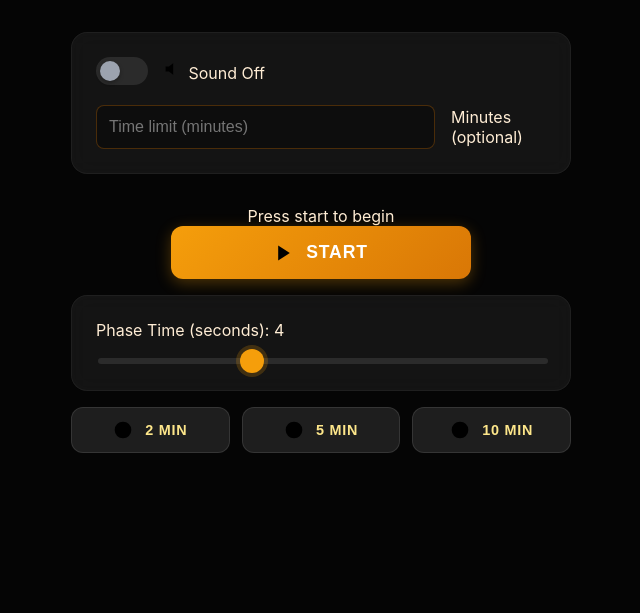
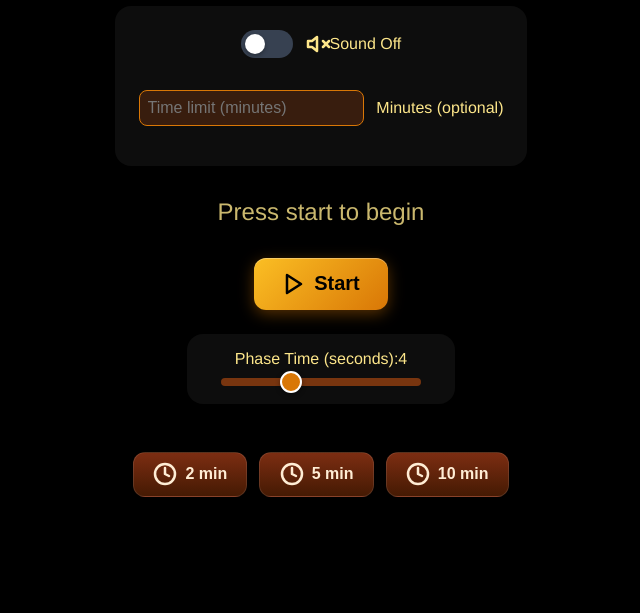
Before and after one commit to AlexJ456/Box5n11, a plain HTML site: page index.html in a window 1280 px wide. Shown: the part 219-832 px from the top of the page, without its empty margins (319-959 px from the left). Before the commit the page ends 800 px from the top, so only its background shows below. Drawn offline with Linux system fonts and the light colour scheme.

Commit message:
Refactor styles and update HTML structure

```diff
--- a/index.html
+++ b/index.html
@@ -8,20 +8,12 @@
     <title>Box Breathing</title>
     <link rel="manifest" href="manifest.json">
     <style>
-        :root {
-            --primary-gradient: linear-gradient(135deg, #f59e0b, #d97706);
-            --primary-shadow: 0 4px 15px rgba(245, 158, 11, 0.3);
-            --surface-color: rgba(30, 30, 30, 0.6);
-            --text-main: #ffedd5;
-            --text-muted: #fdba74;
-        }
-
         body {
-            font-family: -apple-system, BlinkMacSystemFont, 'Segoe UI', Roboto, Helvetica, Arial, sans-serif;
+            font-family: 'Helvetica Neue', Arial, sans-serif;
             margin: 0;
             padding: 0;
-            background-color: #050505; /* Slightly softer black */
-            color: var(--text-main);
+            background-color: black;
+            color: #ffedd5;
             min-height: 100vh;
             display: flex;
             flex-direction: column;
@@ -38,10 +30,9 @@
             background-color: #92400e;
             color: white;
             padding: 8px 16px;
-            border-radius: 20px;
-            font-size: 0.9rem;
+            border-radius: 4px;
             z-index: 1000;
-            backdrop-filter: blur(4px);
+            display: none;
         }
 
         .container {
@@ -79,189 +70,156 @@
             flex-direction: column;
             align-items: center;
             width: 100%;
-            max-width: 500px;
+            height: 100vh; /* Fill height to allow spacing logic */
+            justify-content: center;
         }
 
         h1 {
             font-size: 2.5rem;
             font-weight: 700;
-            margin-bottom: 3rem;
-            background: linear-gradient(to right, #fcd34d, #f59e0b);
-            -webkit-background-clip: text;
-            -webkit-text-fill-color: transparent;
-            text-shadow: 0 2px 10px rgba(245, 158, 11, 0.2);
-            text-align: center;
+            margin-bottom: 2rem;
+            margin-top: 2rem;
+            color: #fcd34d;
+            text-shadow: 0 2px 10px rgba(252, 211, 77, 0.2);
         }
 
         .instruction {
-            font-size: 2.5rem;
-            font-weight: 600;
-            margin-bottom: 3rem;
-            color: #fff;
-            text-shadow: 0 2px 4px rgba(0,0,0,0.5);
-            letter-spacing: 0.05em;
+            font-size: 3rem;
+            font-weight: 800;
+            margin-bottom: 2rem;
+            color: #fdba74;
+            text-shadow: 0 4px 20px rgba(0,0,0,0.8);
+            letter-spacing: 2px;
+            text-transform: uppercase;
+            transition: color 0.3s ease;
         }
 
-        /* Countdown removed per request, retaining minimal style just in case of revert */
-        .countdown {
-            display: none;
-        }
-
-        .phase-tracker {
-            display: flex;
-            gap: 1.5rem;
-            margin-bottom: 3rem;
-            flex-wrap: wrap;
-            justify-content: center;
-        }
-
-        .phase-item {
-            display: flex;
-            flex-direction: column;
-            align-items: center;
-            gap: 0.5rem;
-            opacity: 0.4;
-            transform: scale(0.9);
-            transition: all 0.4s cubic-bezier(0.4, 0, 0.2, 1);
-            font-size: 0.9rem;
-            color: #fde68a;
-            font-weight: 500;
-        }
-
-        .phase-item.active {
-            opacity: 1;
-            transform: scale(1.1);
-            text-shadow: 0 0 10px var(--phase-color);
-        }
-
-        .phase-dot {
-            width: 10px;
-            height: 10px;
-            border-radius: 50%;
-            background-color: var(--phase-color);
-            box-shadow: 0 0 5px var(--phase-color);
-            transition: all 0.3s ease;
-        }
-
-        .phase-item.active .phase-dot {
-            box-shadow: 0 0 15px var(--phase-color), 0 0 30px var(--phase-color);
-            transform: scale(1.2);
+        .limit-warning {
+            margin-bottom: 1.5rem;
+            color: #f97316;
+            font-size: 1rem;
+            letter-spacing: 0.05em;
+            text-transform: uppercase;
         }
 
         .timer {
             position: fixed;
-            top: 20px;
-            right: 20px;
-            font-family: monospace;
-            font-size: 1.1rem;
+            top: 1.5rem;
+            right: 1.5rem;
             color: #fde68a;
-            background: rgba(0, 0, 0, 0.3);
+            font-variant-numeric: tabular-nums;
+            font-weight: 600;
+            z-index: 2;
+            background: rgba(0,0,0,0.3);
             padding: 8px 12px;
-            border-radius: 12px;
+            border-radius: 20px;
             backdrop-filter: blur(4px);
-            z-index: 2;
-            border: 1px solid rgba(253, 230, 138, 0.1);
-        }
-
-        .settings {
-            background: var(--surface-color);
-            padding: 1.5rem;
-            border-radius: 16px;
-            backdrop-filter: blur(10px);
-            border: 1px solid rgba(255, 255, 255, 0.05);
-            margin-bottom: 2rem;
-            width: 100%;
-            box-sizing: border-box;
         }
 
         .form-group {
             display: flex;
             align-items: center;
-            margin-bottom: 1.25rem;
-            gap: 1rem;
+            margin-bottom: 1rem;
+            gap: 0.8rem;
         }
 
-        .form-group:last-child {
-            margin-bottom: 0;
+        .settings {
+            display: flex;
+            flex-direction: column;
+            align-items: center;
+            margin-bottom: 2rem;
+            gap: 1rem;
+            background: rgba(255,255,255,0.05);
+            padding: 1.5rem;
+            border-radius: 1rem;
+            backdrop-filter: blur(5px);
         }
 
-        /* Modernized Inputs */
         input[type="number"] {
-            background-color: rgba(0, 0, 0, 0.3);
+            background-color: rgba(120, 53, 15, 0.4);
             color: #ffedd5;
-            border: 1px solid rgba(217, 119, 6, 0.3);
-            padding: 0.75rem;
-            border-radius: 8px;
-            font-size: 1rem;
-            width: 100%;
-            transition: border-color 0.2s;
+            border: 1px solid #d97706;
+            padding: 0.5rem;
+            border-radius: 0.5rem;
+            font-size: 16px;
         }
 
-        input[type="number"]:focus {
-            outline: none;
-            border-color: #f59e0b;
+        label {
+            color: #fde68a;
+            display: flex;
+            align-items: center;
+            font-weight: 500;
         }
 
-        /* Modernized Button */
-        button {
-            font-size: 1.1rem;
-            font-weight: 600;
-            padding: 1rem 2rem;
-            background: var(--primary-gradient);
-            color: white;
+        /* Modern Button Styles */
+        .modern-btn {
+            font-size: 1.25rem;
+            padding: 0.85rem 1.75rem;
+            color: black;
             border: none;
-            border-radius: 12px;
+            border-radius: 0.75rem;
             cursor: pointer;
             display: flex;
             align-items: center;
             justify-content: center;
-            gap: 0.75rem;
-            box-shadow: var(--primary-shadow);
-            transition: transform 0.2s, box-shadow 0.2s, filter 0.2s;
-            width: 100%;
-            max-width: 300px;
-            text-transform: uppercase;
-            letter-spacing: 0.05em;
+            gap: 0.5rem;
+            transition: transform 0.1s ease, box-shadow 0.2s ease, filter 0.2s;
+            font-weight: 600;
         }
 
-        button:active {
-            transform: scale(0.98);
-            box-shadow: 0 2px 8px rgba(245, 158, 11, 0.2);
+        .modern-btn:active {
+            transform: scale(0.97);
+        }
+
+        .main-btn {
+            background: linear-gradient(135deg, #fbbf24, #d97706);
+            box-shadow: 0 4px 15px rgba(217, 119, 6, 0.4), inset 0 1px 0 rgba(255,255,255,0.3);
+        }
+
+        .main-btn:hover {
+            filter: brightness(1.1);
+            box-shadow: 0 6px 20px rgba(217, 119, 6, 0.5), inset 0 1px 0 rgba(255,255,255,0.3);
+        }
+
+        .sub-btn {
+            background: #4ade80;
+            color: #064e3b;
+            box-shadow: 0 4px 15px rgba(74, 222, 128, 0.3);
         }
 
         .preset-button {
-            background: rgba(255, 255, 255, 0.1);
-            border: 1px solid rgba(255, 255, 255, 0.1);
-            color: #fde68a;
-            box-shadow: none;
-            padding: 0.75rem 1rem;
-            font-size: 0.9rem;
-            width: auto;
-            flex: 1;
-            min-width: 80px;
+            font-size: 1rem;
+            padding: 0.6rem 1.2rem;
+            background: linear-gradient(to bottom, #7c2d12, #451a03);
+            color: #ffedd5;
+            border: 1px solid rgba(255,255,255,0.1);
         }
 
         .preset-button:hover {
-            background: rgba(255, 255, 255, 0.15);
-            border-color: rgba(255, 255, 255, 0.2);
+            background: linear-gradient(to bottom, #9a3412, #7c2d12);
         }
 
-        /* Modern Toggle Switch */
         .switch {
             position: relative;
             display: inline-block;
             width: 52px;
             height: 28px;
-            flex-shrink: 0;
         }
 
-        .switch input { opacity: 0; width: 0; height: 0; }
+        .switch input {
+            opacity: 0;
+            width: 0;
+            height: 0;
+        }
 
         .slider {
             position: absolute;
             cursor: pointer;
-            top: 0; left: 0; right: 0; bottom: 0;
-            background-color: rgba(255, 255, 255, 0.1);
+            top: 0;
+            left: 0;
+            right: 0;
+            bottom: 0;
+            background-color: #374151;
             transition: .4s;
             border-radius: 34px;
         }
@@ -273,97 +231,115 @@
             width: 20px;
             left: 4px;
             bottom: 4px;
-            background-color: #9ca3af;
+            background-color: white;
             transition: .4s;
             border-radius: 50%;
             box-shadow: 0 2px 4px rgba(0,0,0,0.3);
         }
 
         input:checked + .slider {
-            background-color: rgba(245, 158, 11, 0.2);
-            border: 1px solid rgba(245, 158, 11, 0.5);
+            background-color: #d97706;
         }
 
         input:checked + .slider:before {
             transform: translateX(24px);
-            background-color: #f59e0b;
-        }
-
-        /* Range Slider Modernization */
-        .slider-container {
-            background: var(--surface-color);
-            padding: 1.5rem;
-            border-radius: 16px;
-            backdrop-filter: blur(10px);
-            border: 1px solid rgba(255, 255, 255, 0.05);
-            margin: 1rem 0;
-            width: 100%;
-            box-sizing: border-box;
-            display: flex;
-            flex-direction: column;
-            gap: 1rem;
-        }
-
-        input[type="range"] {
-            -webkit-appearance: none;
-            width: 100%;
-            height: 6px;
-            background: rgba(255, 255, 255, 0.1);
-            border-radius: 3px;
-            outline: none;
-        }
-
-        input[type="range"]::-webkit-slider-thumb {
-            -webkit-appearance: none;
-            width: 24px;
-            height: 24px;
-            background: #f59e0b;
-            border-radius: 50%;
-            cursor: pointer;
-            box-shadow: 0 0 0 4px rgba(245, 158, 11, 0.2);
-            transition: box-shadow 0.2s;
-        }
-
-        input[type="range"]::-webkit-slider-thumb:hover {
-            box-shadow: 0 0 0 6px rgba(245, 158, 11, 0.3);
         }
 
         .icon {
-            width: 20px;
-            height: 20px;
+            display: inline-block;
+            vertical-align: middle;
+            width: 24px;
+            height: 24px;
             stroke-width: 2.5;
+            stroke: currentColor;
+            fill: none;
+            stroke-linecap: round;
+            stroke-linejoin: round;
         }
 
         .shortcut-buttons {
             display: flex;
             gap: 0.75rem;
-            width: 100%;
-            justify-content: space-between;
+            margin-top: 2rem;
+            flex-wrap: wrap;
+            justify-content: center;
+        }
+
+        .slider-container {
+            display: flex;
+            flex-direction: column;
+            align-items: center;
+            margin-top: 1.5rem;
+            margin-bottom: 1rem;
+            background: rgba(255,255,255,0.05);
+            padding: 1rem 2rem;
+            border-radius: 1rem;
+        }
+
+        input[type="range"] {
+            -webkit-appearance: none;
+            appearance: none;
+            width: 200px;
+            height: 8px;
+            background: #78350f;
+            border-radius: 5px;
+            outline: none;
+            margin-top: 10px;
+        }
+
+        input[type="range"]::-webkit-slider-thumb {
+            -webkit-appearance: none;
+            appearance: none;
+            width: 22px;
+            height: 22px;
+            background: #d97706;
+            border: 2px solid #fff;
+            border-radius: 50%;
+            cursor: pointer;
+            box-shadow: 0 2px 5px rgba(0,0,0,0.4);
+        }
+
+        .prompt {
+            font-size: 1.5rem;
+            margin-bottom: 2rem;
+            color: #fde68a;
+            opacity: 0.8;
+        }
+
+        .complete {
+            font-size: 3rem;
+            margin-bottom: 2rem;
+            color: #4ade80;
+            font-weight: bold;
+            text-shadow: 0 0 20px rgba(74, 222, 128, 0.4);
         }
 
         @media (max-width: 480px) {
             h1 { font-size: 2rem; }
-            .instruction { font-size: 2rem; }
-            button { font-size: 1rem; padding: 0.8rem 1.5rem; }
+            .instruction { font-size: 2.5rem; }
+        }
+
+        @media (prefers-reduced-motion: reduce) {
+            button, .slider, input[type="range"], #box-canvas {
+                transition-duration: 0.01ms !important;
+                animation-duration: 0.01ms !important;
+            }
         }
     </style>
 </head>
 <body>
-    <div id="offline-notification" style="display: none;">You are offline, but the app will work normally</div>
-
+    <div id="offline-notification">You are offline, but the app will work normally</div>
     <div class="container">
         <div id="app-content"></div>
         <canvas id="box-canvas"></canvas>
     </div>
-
     <script src="app.js"></script>
-
     <script>
         if ('serviceWorker' in navigator) {
             window.addEventListener('load', () => {
                 navigator.serviceWorker.register('service-worker.js')
-                    .then(registration => console.log('SW Registered'))
-                    .catch(error => console.log('SW Failed:', error));
+                    .then(r => console.log('SW registered'))
+                    .catch(e => console.log('SW fail', e));
             });
         }
     </script>
```
